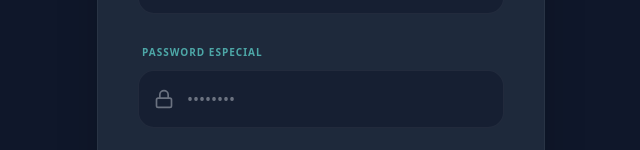
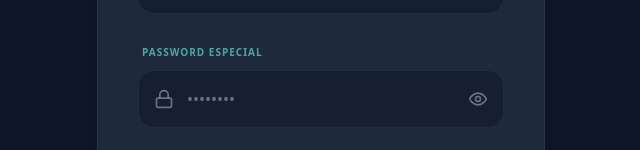
Before and after one commit to amschajari/casa-contable, a React (Vite) app: page /#/login in a window 1280 px wide. Shown: the part 409-559 px from the top of the page, without its empty margins (319-959 px from the left). Built offline with nearby package versions, Linux system fonts and the light colour scheme; no server answers.

Commit message:
fix: fecha default en hoy para movimientos nuevos y toggle ver password en login

```diff
--- a/src/components/MovementModal.jsx
+++ b/src/components/MovementModal.jsx
@@ -28,7 +28,11 @@
         if (movementToEdit) return movementToEdit;
         const saved = localStorage.getItem(DRAFT_KEY);
         if (saved) {
-            try { return JSON.parse(saved); } catch {}
+            try {
+                const parsed = JSON.parse(saved);
+                // El borrador puede tener una fecha vieja: un movimiento nuevo siempre arranca en HOY
+                return { ...parsed, date: getLocalDate(), user_id: parsed.user_id || user?.id };
+            } catch {}
         }
         return getDefaultForm(user?.id);
     });
@@ -44,7 +48,12 @@
         } else {
             const saved = localStorage.getItem(DRAFT_KEY);
             if (saved) {
-                try { setFormData(JSON.parse(saved)); return; } catch {}
+                try {
+                    const parsed = JSON.parse(saved);
+                    // Un movimiento nuevo siempre arranca en HOY, aunque haya borrador con fecha vieja
+                    setFormData({ ...parsed, date: getLocalDate(), user_id: parsed.user_id || user?.id });
+                    return;
+                } catch {}
             }
             setFormData(getDefaultForm(user?.id));
         }
--- a/src/pages/Login.jsx
+++ b/src/pages/Login.jsx
@@ -1,12 +1,13 @@
 import React, { useState } from 'react';
 import { useAuth } from '../hooks/useAuth';
 import { useNavigate } from 'react-router-dom';
-import { LogIn, Mail, Lock, AlertCircle, Loader2 } from 'lucide-react';
+import { LogIn, Mail, Lock, Loader2, Eye, EyeOff } from 'lucide-react';
 import Swal from 'sweetalert2';
 
 const Login = () => {
     const [email, setEmail] = useState('');
     const [password, setPassword] = useState('');
+    const [showPassword, setShowPassword] = useState(false);
     const [loading, setLoading] = useState(false);
     const { login } = useAuth();
     const navigate = useNavigate();
@@ -79,13 +80,21 @@
                                     <Lock className="w-5 h-5 text-gray-500 group-focus-within/input:text-brand transition-colors" />
                                 </div>
                                 <input
-                                    type="password"
+                                    type={showPassword ? 'text' : 'password'}
                                     required
-                                    className="block w-full pl-12 pr-4 py-4 bg-[#0f172a]/50 border border-white/5 rounded-2xl text-white placeholder-gray-500 focus:outline-none focus:ring-2 focus:ring-indigo-500/20 focus:border-indigo-500 transition-all outline-none"
+                                    className="block w-full pl-12 pr-12 py-4 bg-[#0f172a]/50 border border-white/5 rounded-2xl text-white placeholder-gray-500 focus:outline-none focus:ring-2 focus:ring-indigo-500/20 focus:border-indigo-500 transition-all outline-none"
                                     placeholder="••••••••"
                                     value={password}
                                     onChange={(e) => setPassword(e.target.value)}
                                 />
+                                <button
+                                    type="button"
+                                    onClick={() => setShowPassword(prev => !prev)}
+                                    aria-label={showPassword ? 'Ocultar contraseña' : 'Mostrar contraseña'}
+                                    className="absolute inset-y-0 right-0 pr-4 flex items-center text-gray-500 hover:text-brand transition-colors"
+                                >
+                                    {showPassword ? <EyeOff className="w-5 h-5" /> : <Eye className="w-5 h-5" />}
+                                </button>
                             </div>
                         </div>
 
```
